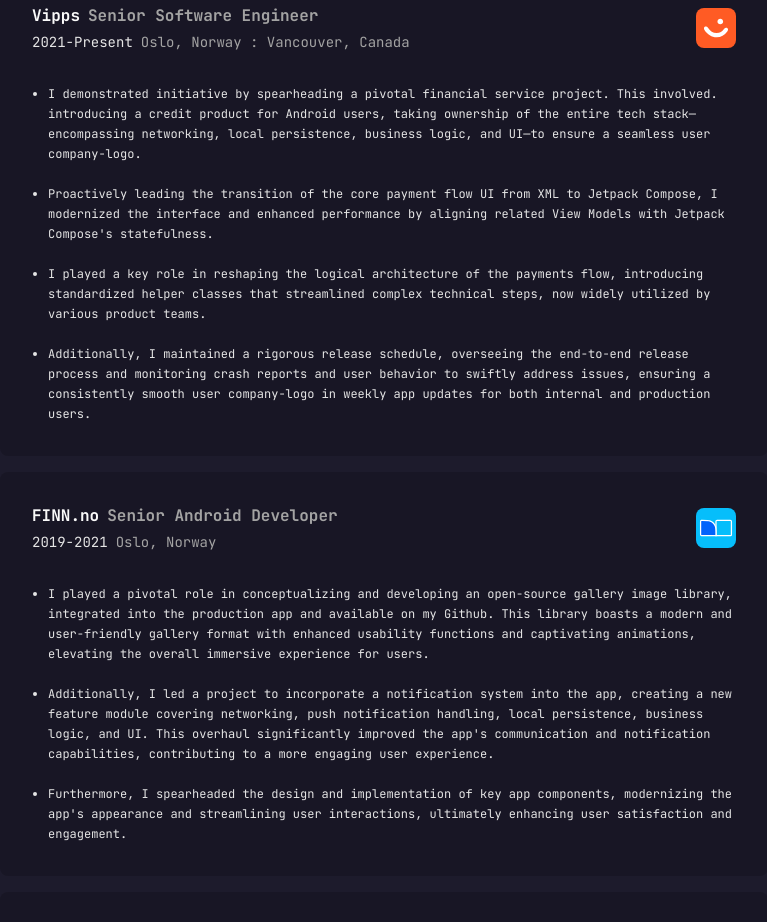
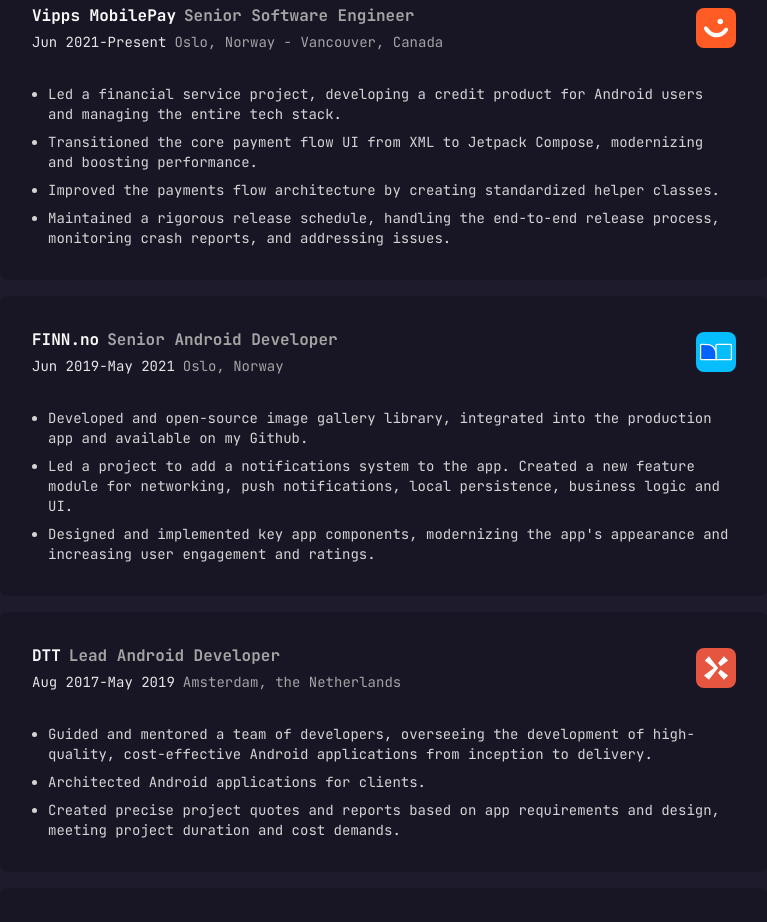
Before and after one commit to maxhves/hvesser-lewis-consulting-site, a Next.js app: page / in a window 1280 px wide. Shown: the part 1120-2042 px from the top of the page, without its empty margins (256-1023 px from the left). Built offline with nearby package versions, Linux system fonts and the light colour scheme; no server answers.

Commit message:
Updated experience section.

```diff
--- a/src/app/home/components/experience/experience-list.tsx
+++ b/src/app/home/components/experience/experience-list.tsx
@@ -97,7 +97,7 @@
 
 export function ExperienceItemDescriptionList({children}: { children: React.ReactNode }) {
   return (
-    <ul className="list-disc ps-4 space-y-5">
+    <ul className="list-disc ps-4 space-y-2">
       {children}
     </ul>
   )
@@ -105,7 +105,7 @@
 
 export function ExperienceItemDescriptionListItem({children}: { children: React.ReactNode }) {
   return (
-    <li className="text-xs/5 text-neutral-200">
+    <li className="text-sm text-neutral-300">
       {children}
     </li>
   )
--- a/src/app/home/components/experience/experience-section.tsx
+++ b/src/app/home/components/experience/experience-section.tsx
@@ -27,39 +27,51 @@
 const pastExperience: Experience[] = [
   {
     title: "Senior Software Engineer",
-    companyName: "Vipps",
-    startYear: "2021",
+    companyName: "Vipps MobilePay",
+    startYear: "Jun 2021",
     endYear: "Present",
-    location: "Oslo, Norway : Vancouver, Canada",
+    location: "Oslo, Norway - Vancouver, Canada",
     descriptionItems: [
-      "I demonstrated initiative by spearheading a pivotal financial service project. This involved. introducing a credit product for Android users, taking ownership of the entire tech stack—encompassing networking, local persistence, business logic, and UI—to ensure a seamless user company-logo.",
-      "Proactively leading the transition of the core payment flow UI from XML to Jetpack Compose, I modernized the interface and enhanced performance by aligning related View Models with Jetpack Compose's statefulness.",
-      "I played a key role in reshaping the logical architecture of the payments flow, introducing standardized helper classes that streamlined complex technical steps, now widely utilized by various product teams.",
-      "Additionally, I maintained a rigorous release schedule, overseeing the end-to-end release process and monitoring crash reports and user behavior to swiftly address issues, ensuring a consistently smooth user company-logo in weekly app updates for both internal and production users."
+      "Led a financial service project, developing a credit product for Android users and managing the entire tech stack.",
+      "Transitioned the core payment flow UI from XML to Jetpack Compose, modernizing and boosting performance.",
+      "Improved the payments flow architecture by creating standardized helper classes.",
+      "Maintained a rigorous release schedule, handling the end-to-end release process, monitoring crash reports, and addressing issues."
     ]
   },
   {
     title: "Senior Android Developer",
     companyName: "FINN.no",
-    startYear: "2019",
-    endYear: "2021",
+    startYear: "Jun 2019",
+    endYear: "May 2021",
     location: "Oslo, Norway",
     descriptionItems: [
-      "I played a pivotal role in conceptualizing and developing an open-source gallery image library, integrated into the production app and available on my Github. This library boasts a modern and user-friendly gallery format with enhanced usability functions and captivating animations, elevating the overall immersive experience for users.",
-      "Additionally, I led a project to incorporate a notification system into the app, creating a new feature module covering networking, push notification handling, local persistence, business logic, and UI. This overhaul significantly improved the app's communication and notification capabilities, contributing to a more engaging user experience.",
-      "Furthermore, I spearheaded the design and implementation of key app components, modernizing the app's appearance and streamlining user interactions, ultimately enhancing user satisfaction and engagement."
+      "Developed and open-source image gallery library, integrated into the production app and available on my Github.",
+      "Led a project to add a notifications system to the app. Created a new feature module for networking, push notifications, local persistence, business logic and UI.",
+      "Designed and implemented key app components, modernizing the app's appearance and increasing user engagement and ratings."
     ]
   },
   {
-    title: "Lead Software Engineer",
+    title: "Lead Android Developer",
     companyName: "DTT",
-    startYear: "2017",
-    endYear: "2019",
+    startYear: "Aug 2017",
+    endYear: "May 2019",
     location: "Amsterdam, the Netherlands",
     descriptionItems: [
-      "I gained valuable experience in team management and honed my skills in overseeing the development of high-quality and cost-effective Android applications from inception to delivery. This leadership role allowed me to guide and mentor a team of developers, fostering collaboration and ensuring the successful execution of projects.",
-      "I developed a much deeper understanding of Android application architecture. I delved into the intricacies of proper modularization, effectively dividing projects into distinct layers: UI, Domain, and Data. Additionally, I mastered the art of managing project dependencies, optimizing code organization, and improving the overall maintainability and scalability of our applications.",
-      "I sharpened my client-facing skills by developing the ability to provide clients with precise and effective project quotes. I adopted a meticulous approach, creating comprehensive reports based on app requirements and design. These reports enabled clients to receive accurate estimates regarding project duration and cost."
+      "Guided and mentored a team of developers, overseeing the development of high-quality, cost-effective Android applications from inception to delivery.",
+      "Architected Android applications for clients.",
+      "Created precise project quotes and reports based on app requirements and design, meeting project duration and cost demands."
+    ]
+  },
+  {
+    title: "Software Engineer",
+    companyName: "DTT",
+    startYear: "Aug 2016",
+    endYear: "Jul 2017",
+    location: "Amsterdam, the Netherlands",
+    descriptionItems: [
+      "Developed native Android and iOS apps for clients as a consultant.",
+      "Developed new features for existing applications and conducted assessments of code quality in establish codebases.",
+      "Showcased my expertise in native mobile development with the use of networking, database storage and persistence, push notifications, interface design, background services, concurrency management, and connectivity."
     ]
   }
 ]
@@ -127,7 +139,7 @@
 
 function CompanyLogoForCompanyName({companyName}: { companyName: string }) {
   switch (companyName) {
-    case 'Vipps':
+    case 'Vipps MobilePay':
       return <VippsLogo className="size-10 rounded-lg" />
     case 'FINN.no':
       return <FinnLogo className="size-10 rounded-lg" />
```
